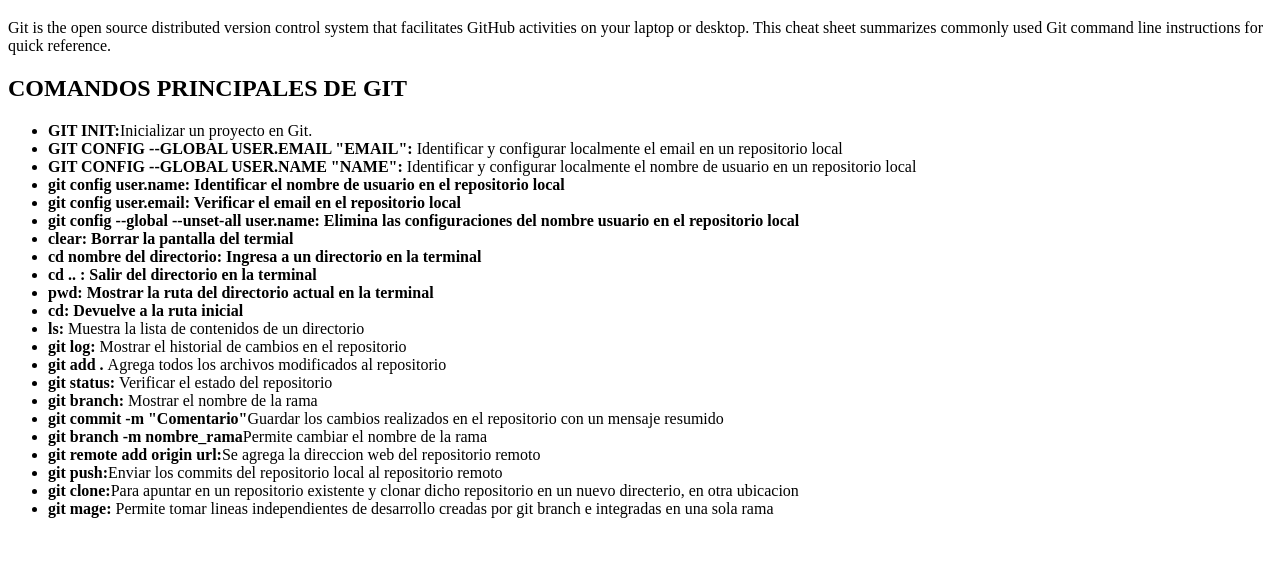
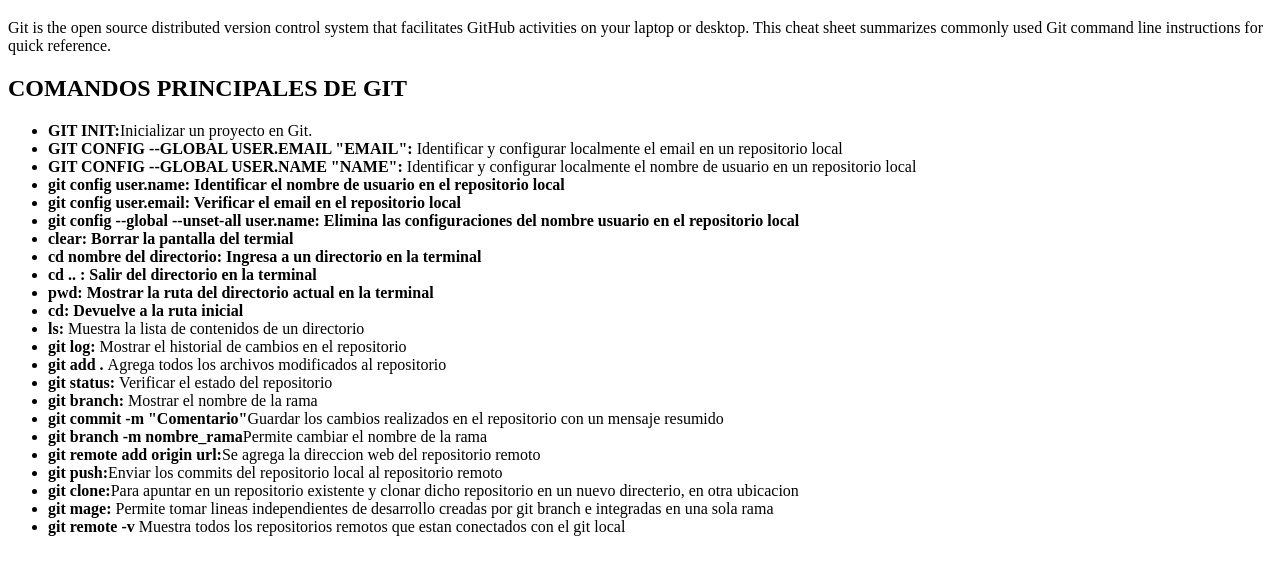
Before and after one commit to Estefania2023/ADSO_2502629, a plain HTML site: page index.html in a window 1280 px wide. Shown: the part 61-636 px from the top of the page. Drawn offline with Linux system fonts and the light colour scheme.

Commit message:
se agrego contenido

```diff
--- a/index.html
+++ b/index.html
@@ -42,6 +42,8 @@ instructions for quick reference.</p>
             en otra ubicacion</li>
             <li><b>git mage:</b> Permite tomar lineas independientes de desarrollo creadas por git branch e integradas
             en una sola rama</li>
+            <li><b>git remote -v</b>  Muestra todos los repositorios remotos que estan conectados con el git local
+                </li>
 </ul>
 </body>
 </html>
```
